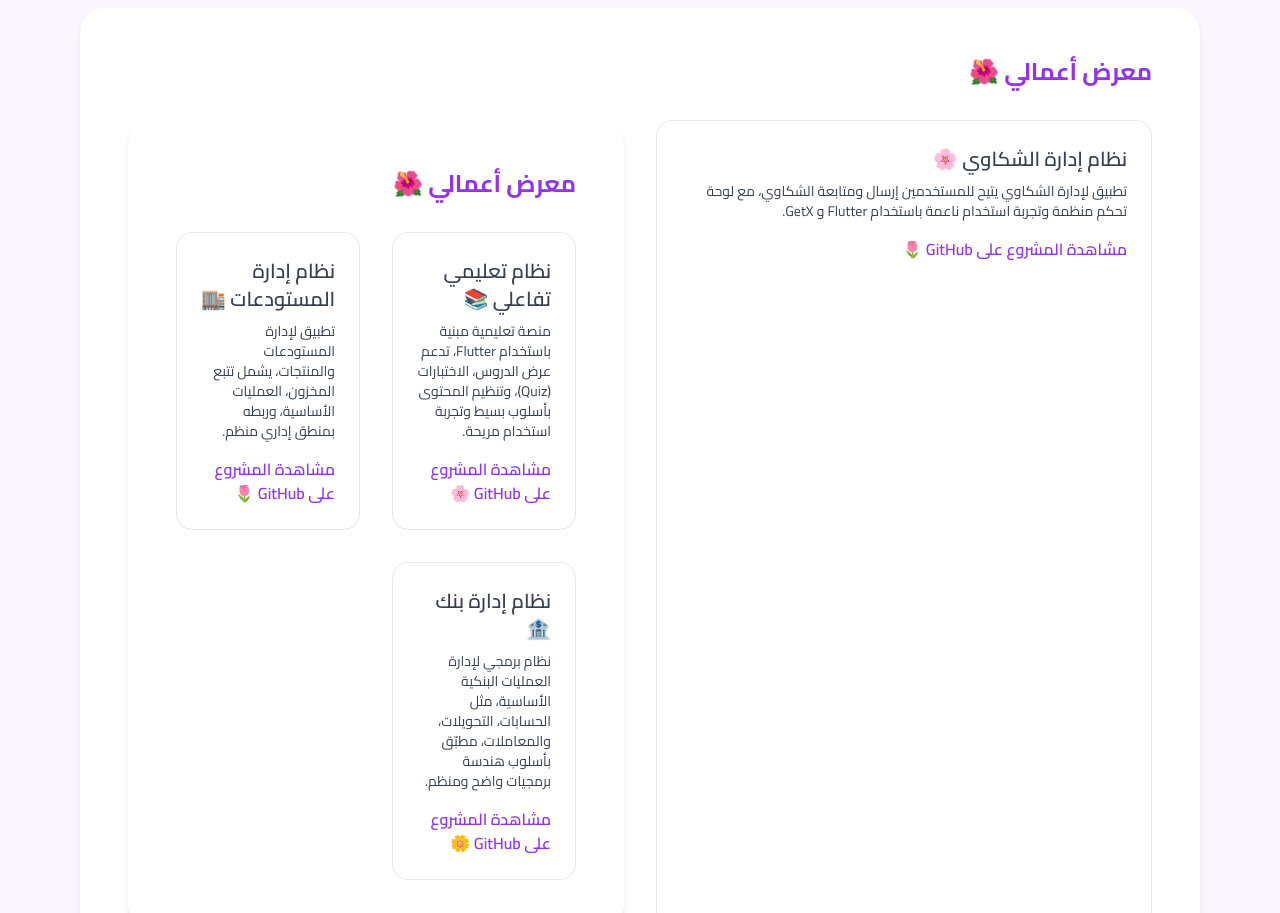
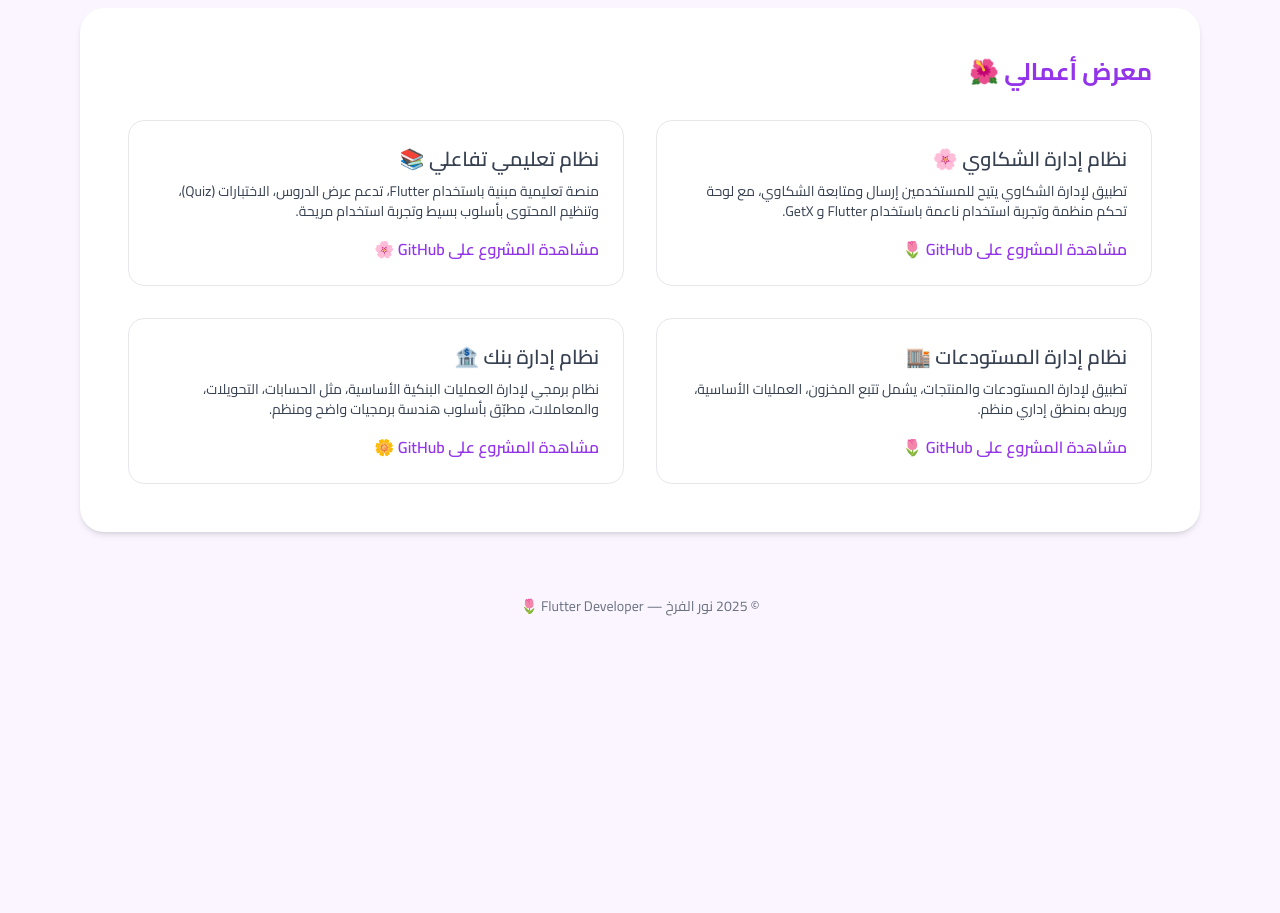
Before and after one commit to Nouralfarkh/my-portfolio, a plain HTML site: page index.html in a window 1280 px wide. Shown: the part 1160-2073 px from the top of the page. After the commit the page ends 1816 px from the top, so only its background shows below. Drawn offline with nearby package versions, Linux system fonts and the light colour scheme.

Commit message:
Update index.html

```diff
--- a/index.html
+++ b/index.html
@@ -118,14 +118,6 @@
 </a>
         </div>
 
-        <!-- 🌷 Card: Projects -->
-<section class="bg-white rounded-3xl shadow-md p-8 md:p-12">
-  <h2 class="text-2xl font-bold text-purple-600 mb-8">
-    معرض أعمالي 🌺
-  </h2>
-
-  <div class="grid md:grid-cols-2 gap-8">
-
     <!-- 📚 Educational System -->
     <div class="border rounded-2xl p-6 hover:shadow-lg transition">
       <h3 class="font-semibold text-xl mb-2">
```
